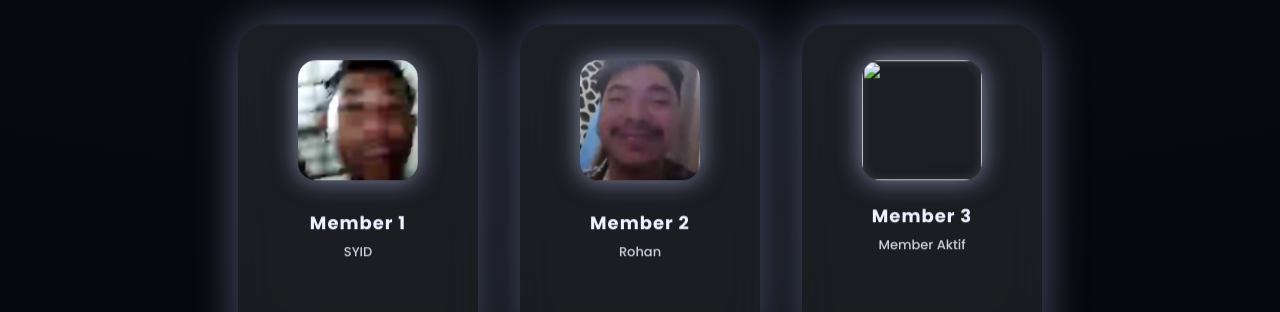
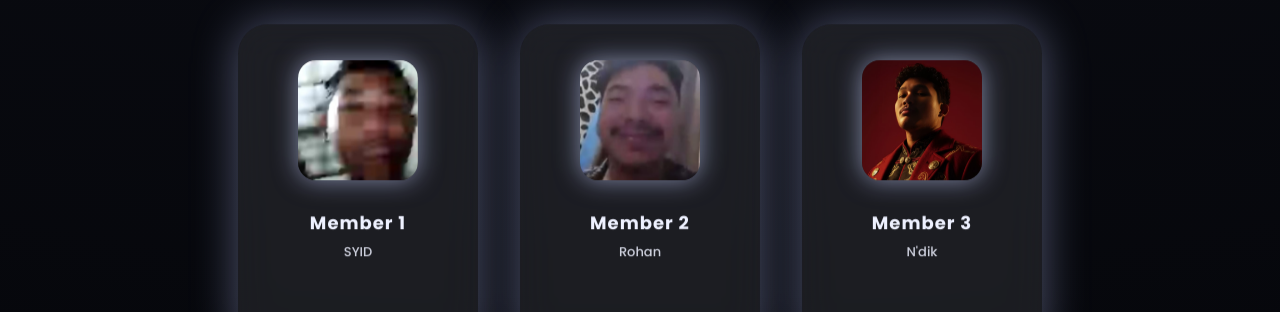
Before and after one commit to rill-glitch/athiyahwebb, a plain HTML site: page anggota.html in a window 1280 px wide. Shown: the part 3082-3394 px from the top of the page. Drawn offline with Linux system fonts and the light colour scheme.

Commit message:
Add files via upload

```diff
--- a/anggota.html
+++ b/anggota.html
@@ -176,9 +176,9 @@
           </div>
 
           <div class="social-card">
-            <img src="img/member3.jpg" class="profile-img" />
+            <img src="N'dik_foto.jpeg" class="profile-img" />
             <h2>Member 3</h2>
-            <p>Member Aktif</p>
+            <p>N'dik</p>
           </div>
 
           <!-- tinggal copy card ini buat nambah member -->
```
Also changed, not shown: N'dik_foto.jpeg (added). Lines whose indentation alone changed are shown as unchanged.
